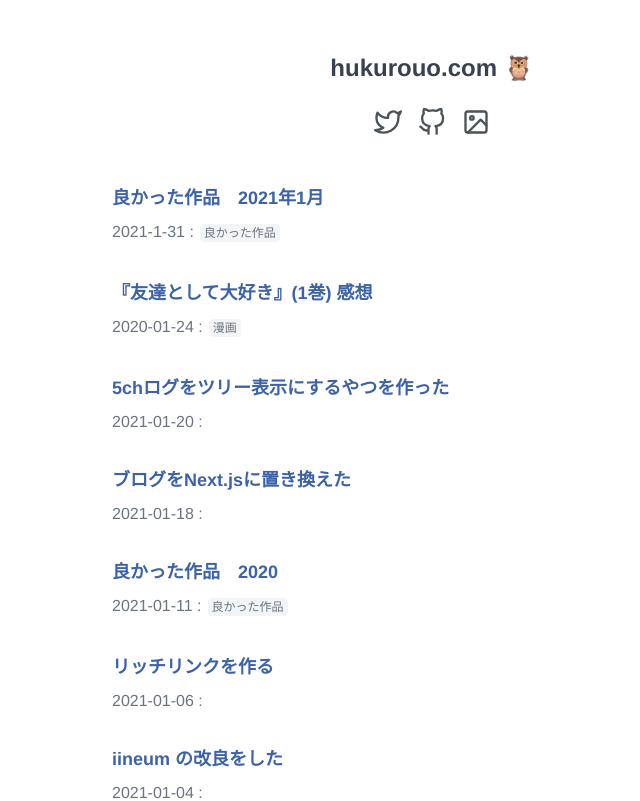
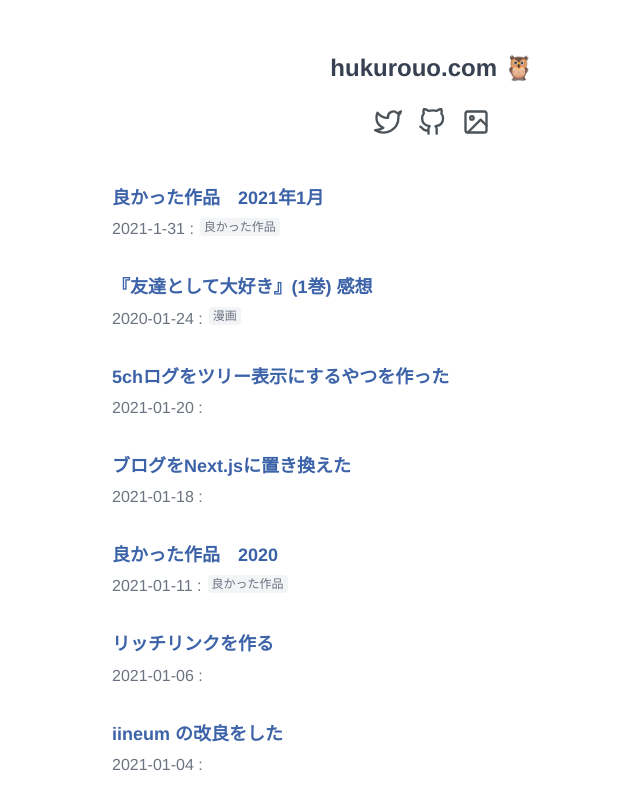
Before and after one commit to n1sym/hukurouo-blog-next, a Next.js app: page / in a window 1280 px wide. Shown: the top 801 px of the page, without its empty margins (208-848 px from the left). Built offline with nearby package versions, Linux system fonts and the light colour scheme.

Commit message:
font size tyousei

```diff
--- a/components/layout.tsx
+++ b/components/layout.tsx
@@ -77,7 +77,7 @@ export default function Layout({ children, home }: typeLayout) {
       </header>
       <main>{children}</main>
       {!home && (
-        <div className="text-blue-500 mt-12 mb-24">
+        <div className="text-blue-500 mt-12 mb-24 lg:text-lg">
           <Link href="/">
             <a>← Back to home</a>
           </Link>
--- a/pages/articles/[id].tsx
+++ b/pages/articles/[id].tsx
@@ -30,7 +30,7 @@ export default function Post({ postData }) {
           </>
         )}
       </Head>
-      <article className={`${styles.article} mt-16 mb-8`}>
+      <article className={`${styles.article} mt-16 mb-8 lg:text-lg`}>
         <div className="text-2xl font-bold leading-snug	">{postData.title}</div>
         <div className="text-gray-500 mt-2 mb-8">{postData.date}</div>
         <div dangerouslySetInnerHTML={{ __html: postData.contentHtml }} />
@@ -38,7 +38,7 @@ export default function Post({ postData }) {
       {postData.tags.includes("良かった作品") ? (
         <>
           <li>
-            <span className="text-blue-500">
+            <span className="text-blue-500 lg:text-lg">
           <Link href={`/tag/良かった作品`}>
             過去の良かった作品　記事一覧
           </Link></span>
--- a/styles/global.css
+++ b/styles/global.css
@@ -24,19 +24,3 @@
     @apply hover:opacity-70 break-all;
   }
 }
-
-body {
-    margin: 0;
-    font-family: "Helvetica Neue",
-    Arial,
-    "Hiragino Kaku Gothic ProN",
-    "Hiragino Sans",
-    Meiryo,
-    sans-serif;
-    font-size: 17px;
-    font-weight: 400;
-    line-height: 1.8;
-    color: #212529;
-    text-align: left;
-    background-color: #fff;
-}
--- a/tailwind.config.js
+++ b/tailwind.config.js
@@ -2,6 +2,23 @@ module.exports = {
   purge: ['./pages/**/*.{js,ts,jsx,tsx}', './components/**/*.{js,ts,jsx,tsx}'],
   darkMode: false, // or 'media' or 'class'
   theme: {
+    fontFamily: {
+      body: [
+        'Avenir',
+        'Helvetica Neue',
+        'Helvetica',
+        'Arial',
+        'Hiragino Sans',
+        'ヒラギノ角ゴシック',
+        'メイリオ',
+        'Meiryo',
+        'YuGothic',
+        'Yu Gothic',
+        'ＭＳ Ｐゴシック',
+        'MS PGothic',
+        'sans-serif',
+      ],
+    },
     extend: {
       colors: {
         'link-blue': '#3c62a8',
```
